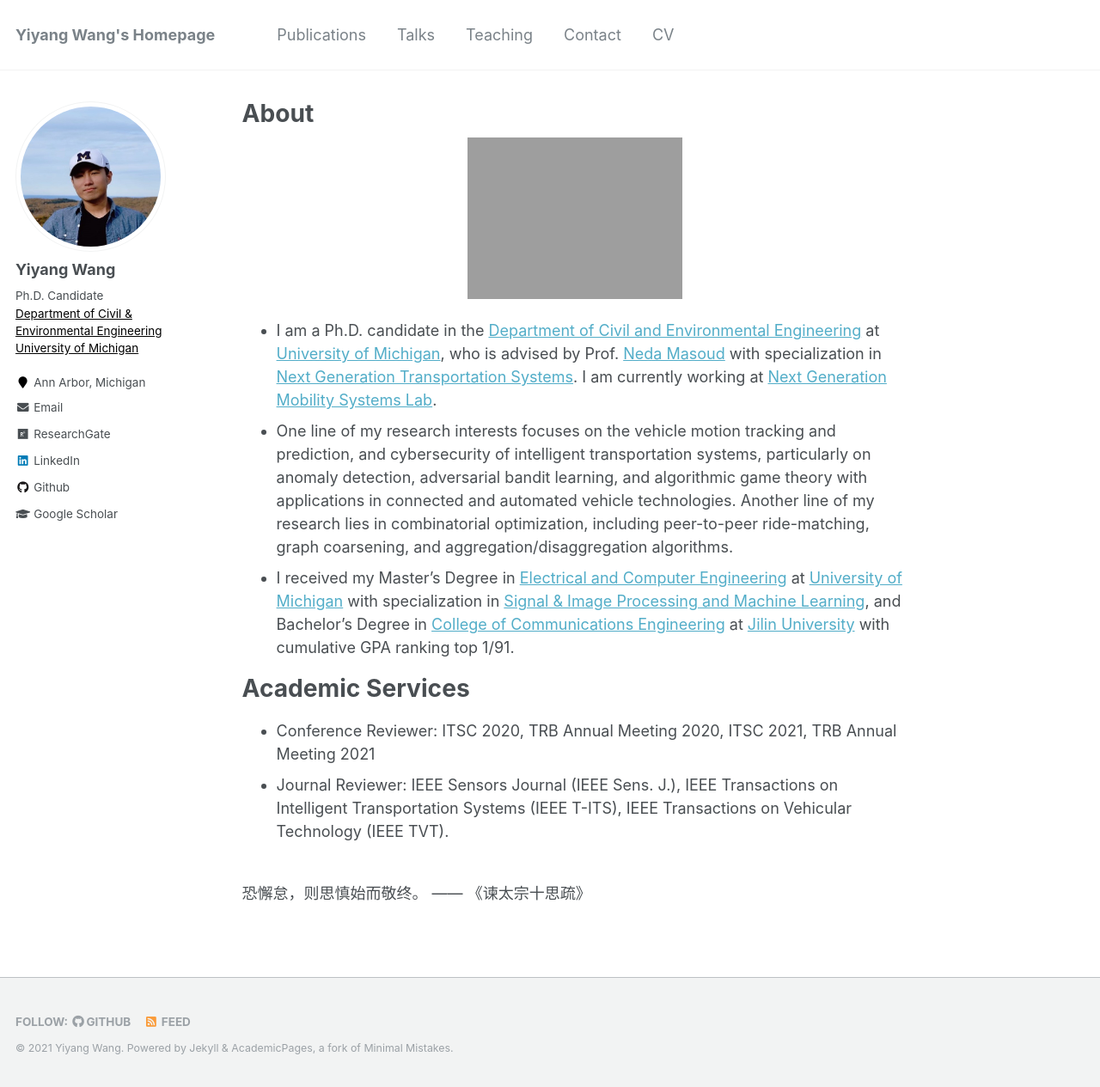
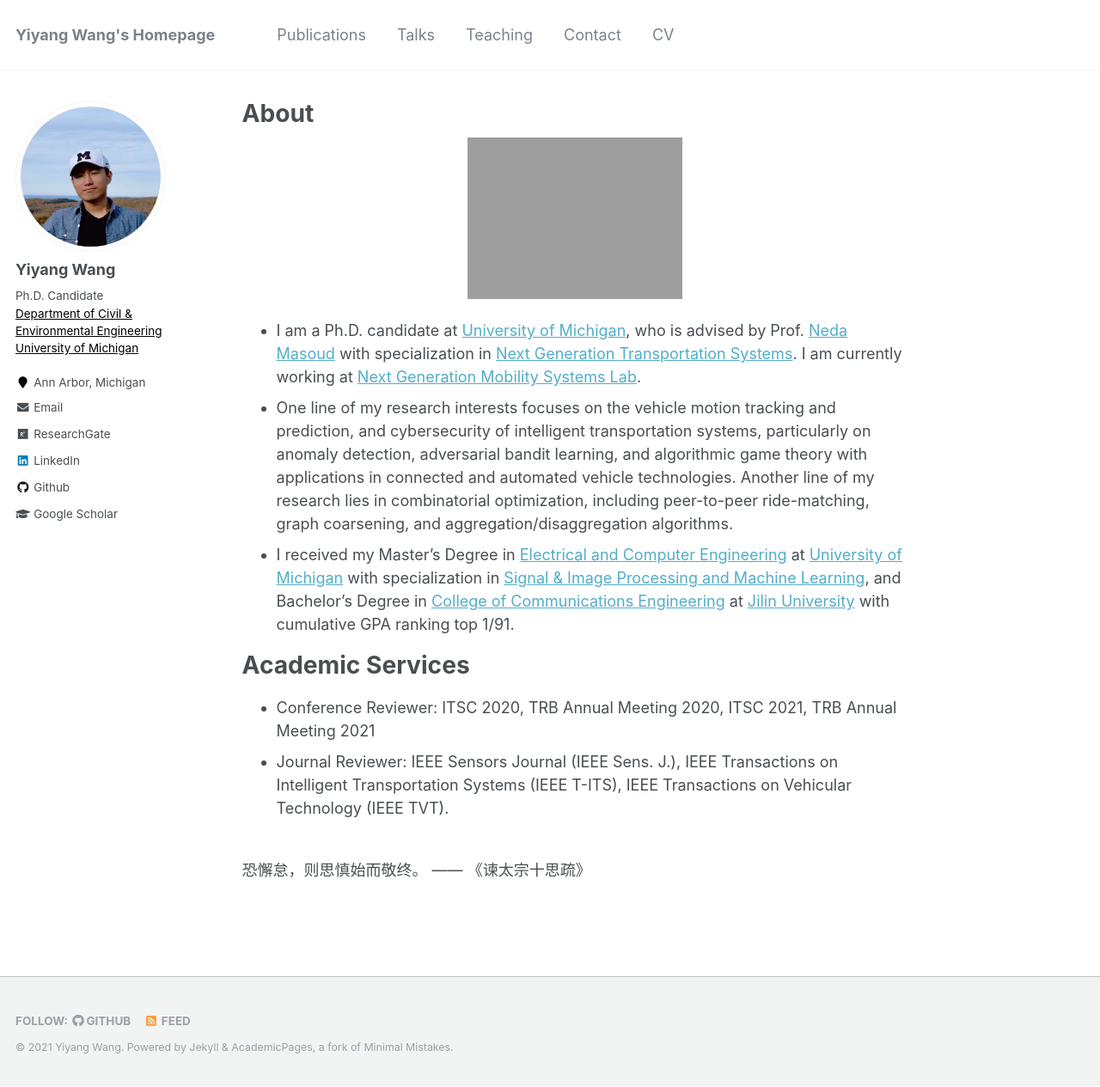
Before and after one commit to yiyangwan/yiyangwan.github.io, a Jekyll site: the page built from _pages/about.md, in a window 1280 px wide and 1265 px high. Shown: the whole window at 86% size. Built offline with Jekyll 4.4.1, drawn with Linux system fonts in a browser that asks for light colours.

Commit message:
Update about.md

```diff
--- a/_pages/about.md
+++ b/_pages/about.md
@@ -13,7 +13,9 @@
 </p>
 
 <!-- # About Me -->
-* I am a Ph.D. candidate in the [Department of Civil and Environmental Engineering](https://cee.engin.umich.edu/) at [University of Michigan](https://umich.edu/), who is advised by Prof. [Neda Masoud](https://cee.engin.umich.edu/people/masoud-neda/) with specialization in [Next Generation Transportation Systems](https://cee.engin.umich.edu/research/infrastructure/transportation/). I am currently working at [Next Generation Mobility Systems Lab](http://www-personal.umich.edu/~nmasoud/index.html).
+* I am a Ph.D. candidate
+<!-- in the [Department of Civil and Environmental Engineering](https://cee.engin.umich.edu/)  -->
+at [University of Michigan](https://umich.edu/), who is advised by Prof. [Neda Masoud](https://cee.engin.umich.edu/people/masoud-neda/) with specialization in [Next Generation Transportation Systems](https://cee.engin.umich.edu/research/infrastructure/transportation/). I am currently working at [Next Generation Mobility Systems Lab](http://www-personal.umich.edu/~nmasoud/index.html).
 * One line of my research interests focuses on the vehicle motion tracking and prediction, and cybersecurity of intelligent transportation systems, particularly on anomaly detection, adversarial bandit learning, and algorithmic game theory with applications in connected and automated vehicle technologies. Another line of my research lies in combinatorial optimization, including peer-to-peer ride-matching, graph coarsening, and aggregation/disaggregation algorithms.
 * I received my Master's Degree in [Electrical and Computer Engineering](https://ece.engin.umich.edu/) at [University of Michigan](https://umich.edu/) with specialization in [Signal & Image Processing and Machine Learning](https://ece.engin.umich.edu/research/research-areas/signal-image-processing-and-machine-learning/), and Bachelor's Degree in [College of Communications Engineering](https://dce.jlu.edu.cn/ENGLISH/HOM.htm) at [Jilin University](http://global.jlu.edu.cn/) with cumulative GPA ranking top 1/91.
 
```
